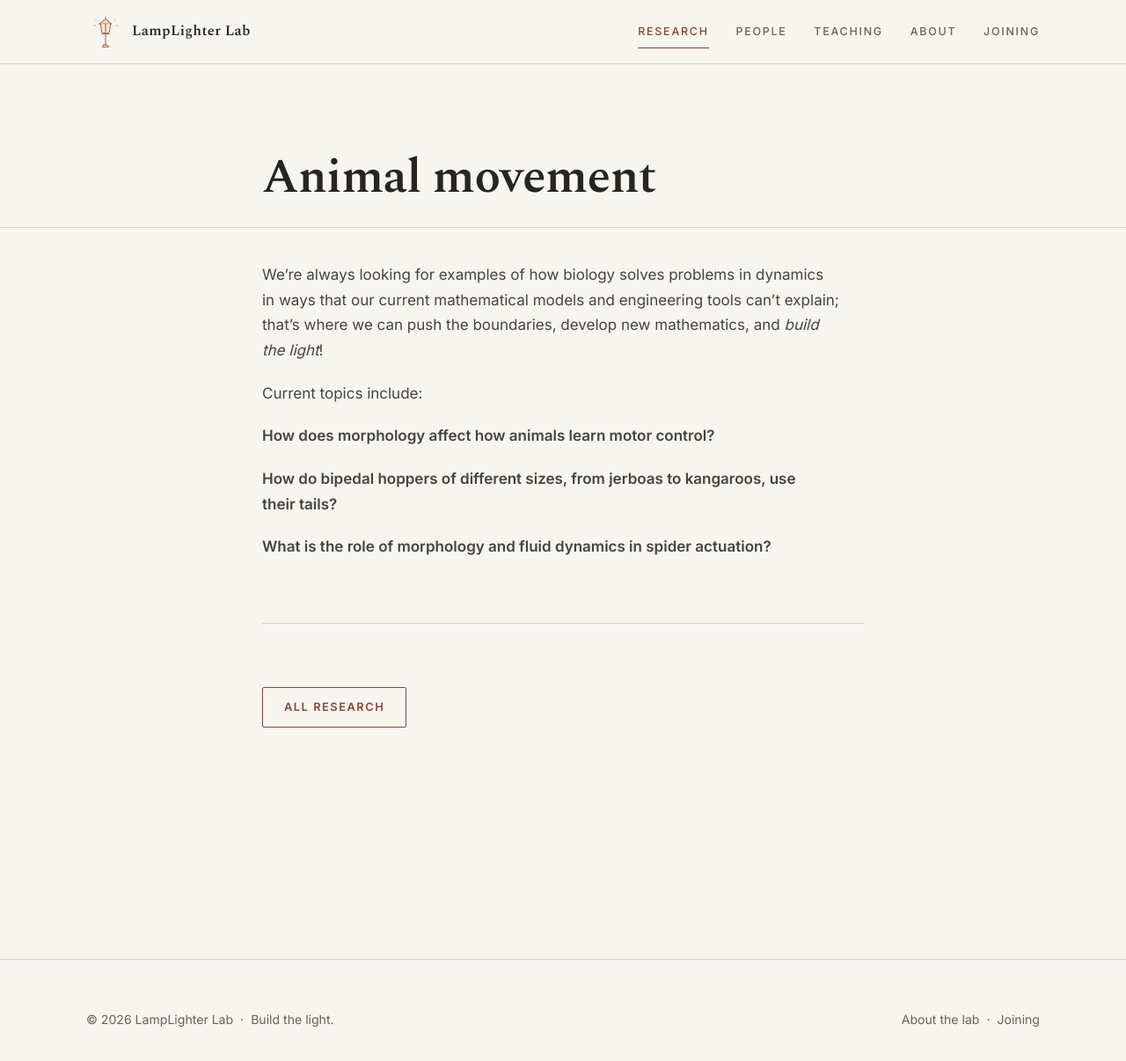
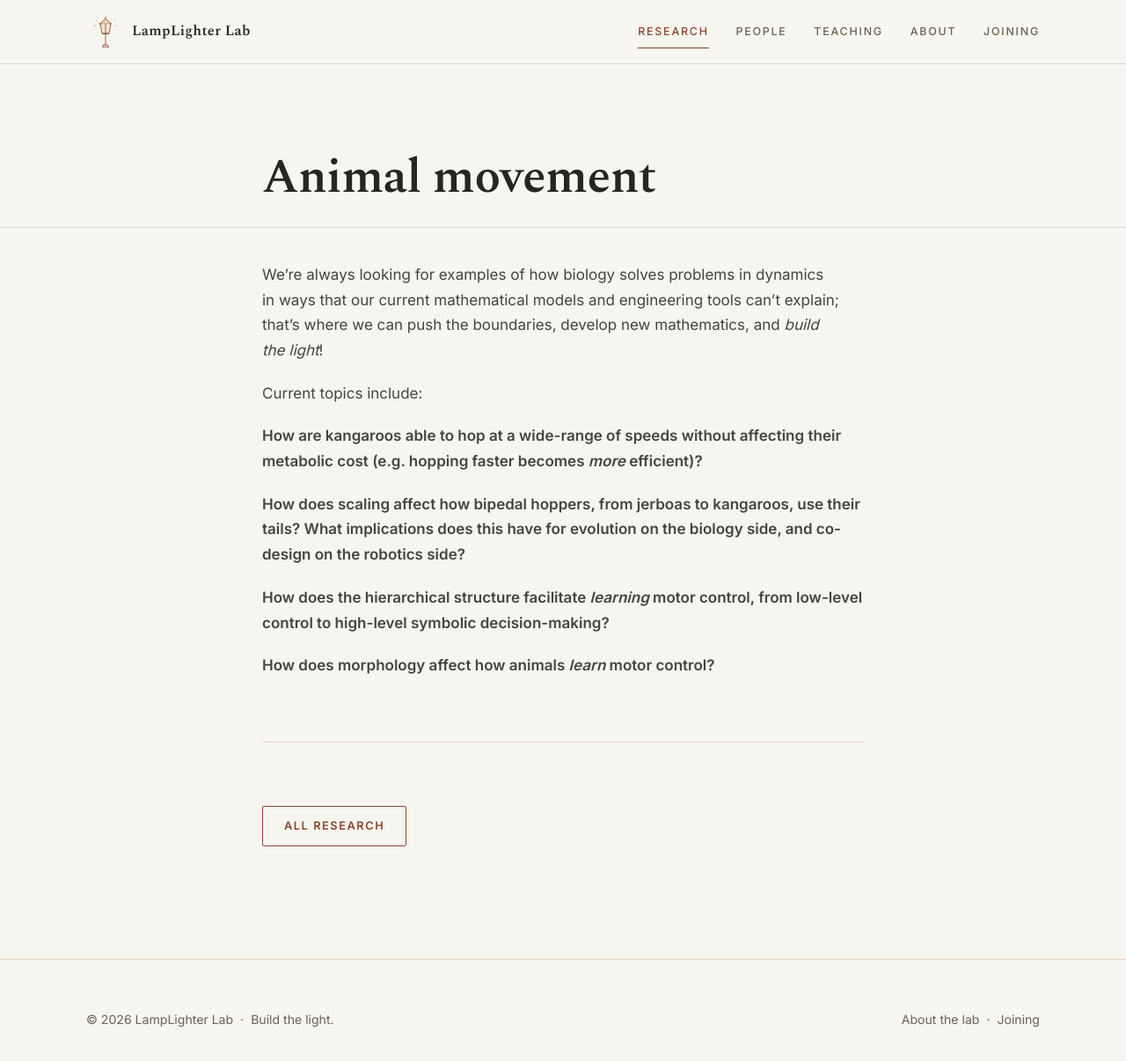
Before and after one commit to LampLighterLab/website, a Jekyll site: the page built from _projects/animal-movement.md, in a window 1280 px wide and 1227 px high. Shown: the top 1206 px of the window at 88% size. Built offline with Jekyll 4.4.1, drawn with Linux system fonts in a browser that asks for light colours.

```diff
--- a/_projects/animal-movement.md
+++ b/_projects/animal-movement.md
@@ -9,8 +9,10 @@ We're always looking for examples of how biology solves problems in dynamics in
 
 Current topics include:
 
-**How does morphology affect how animals learn motor control?**
+**How are kangaroos able to hop at a wide-range of speeds without affecting their metabolic cost (e.g. hopping faster becomes _more_ efficient)?**
 
-**How do bipedal hoppers of different sizes, from jerboas to kangaroos, use their tails?**
+**How does scaling affect how bipedal hoppers, from jerboas to kangaroos, use their tails? What implications does this have for evolution on the biology side, and co-design on the robotics side?**
 
-**What is the role of morphology and fluid dynamics in spider actuation?**
+**How does the hierarchical structure facilitate _learning_ motor control, from low-level control to high-level symbolic decision-making?**
+
+**How does morphology affect how animals _learn_ motor control?**
```
Also changed, not shown: _projects/agriculture.md (+1 -1 lines), _projects/robotics-and-learning.md (+2 -1 lines).
